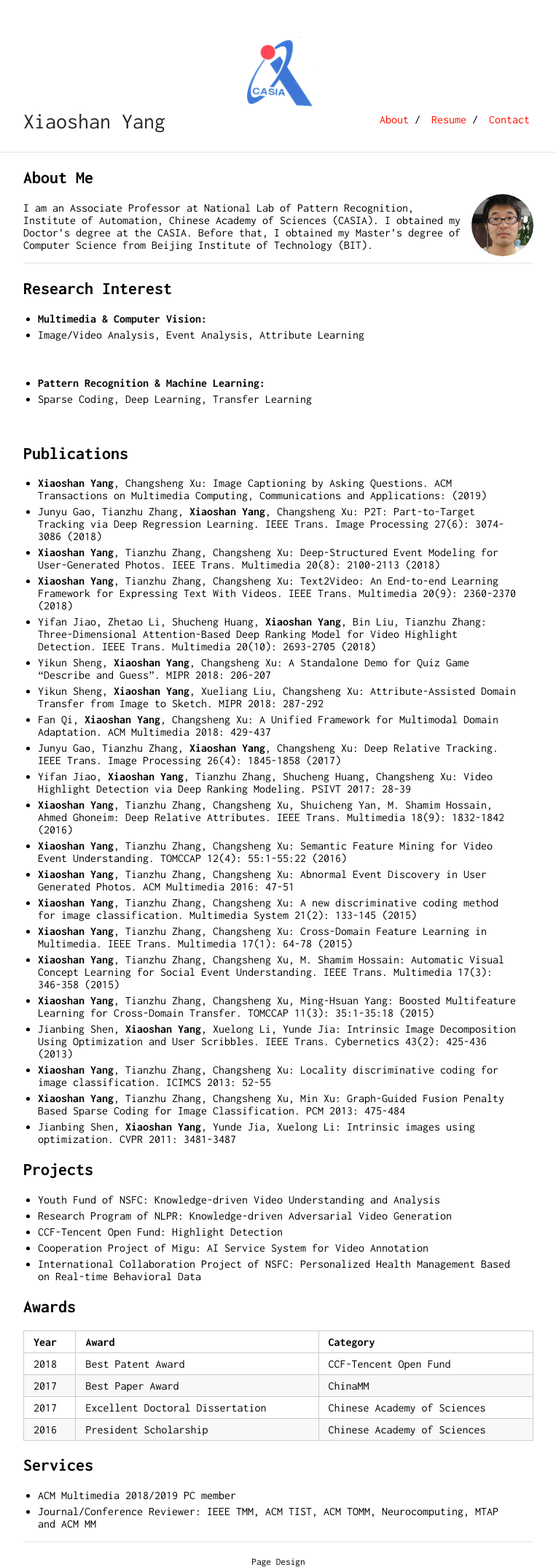
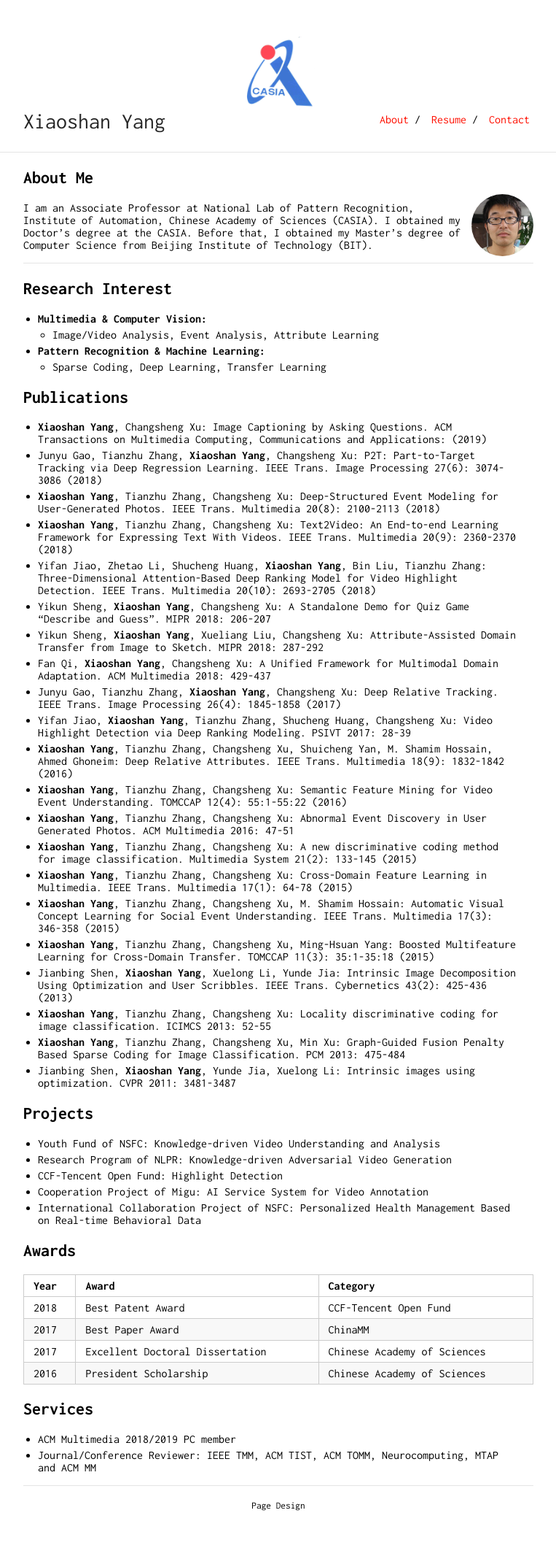
Before and after one commit to YangXS/yangxs.github.io, a Jekyll site: the page built from index.md, in a window 1280 px wide. Shown: the whole page at 73% size, without its empty margins (258-1021 px from the left). Built offline with Jekyll 4.4.1, drawn with Linux system fonts in a browser that asks for light colours; our own code applies the rules of GitHub Pages for plain Markdown files; after the commit the page ends 2070 px from its top, so only the background shows below that.

Commit message:
Update index.md

```diff
--- a/index.md
+++ b/index.md
@@ -13,9 +13,9 @@ I am an Associate Professor at National Lab of Pattern Recognition, Institute of
 ## Research Interest
 
 * **Multimedia & Computer Vision:**
-+ <font size="3">Image/Video Analysis, Event Analysis, Attribute Learning</font><br />
+  + <font size="3">Image/Video Analysis, Event Analysis, Attribute Learning</font>
 * **Pattern Recognition & Machine Learning:**
-+ <font size="3">Sparse Coding, Deep Learning, Transfer Learning</font><br />
+  + <font size="3">Sparse Coding, Deep Learning, Transfer Learning</font>
 
 ## Publications
 
```
